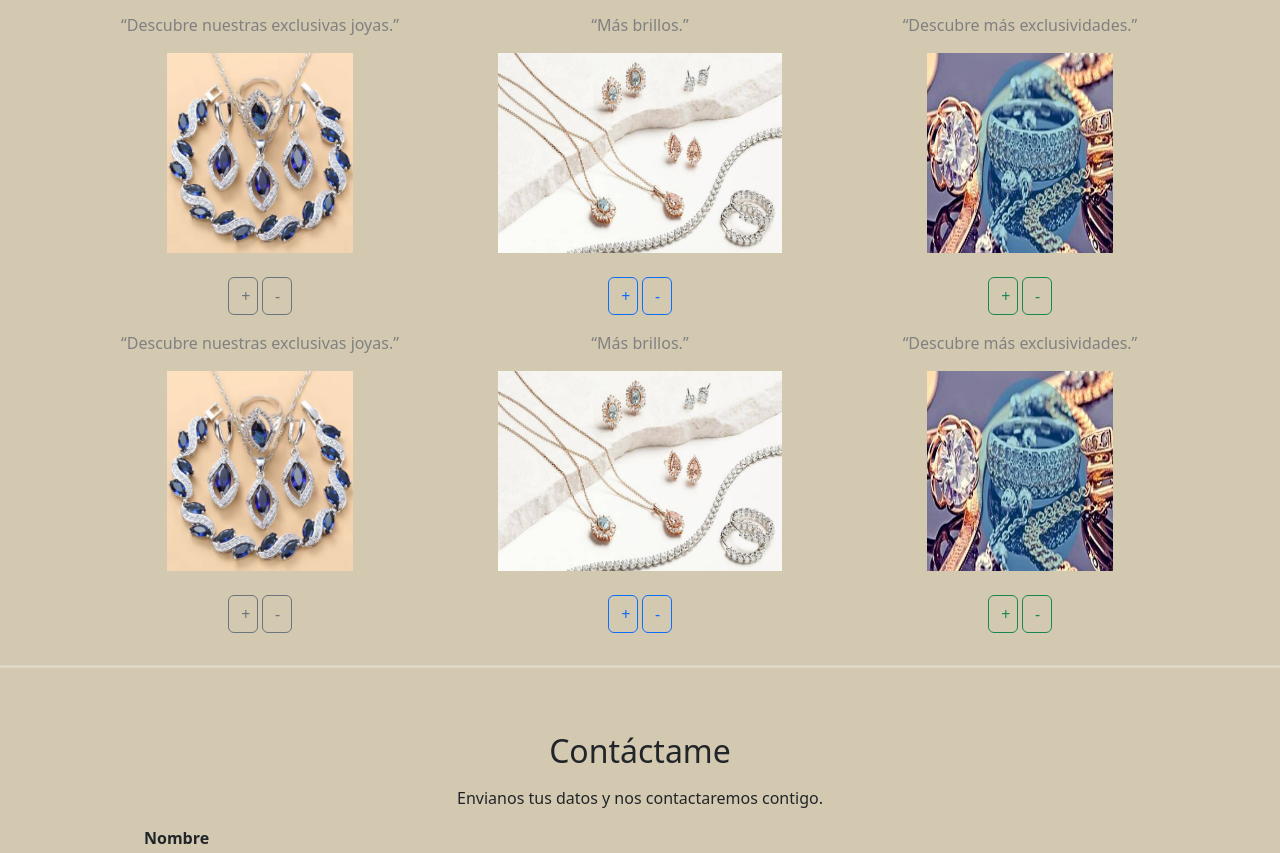
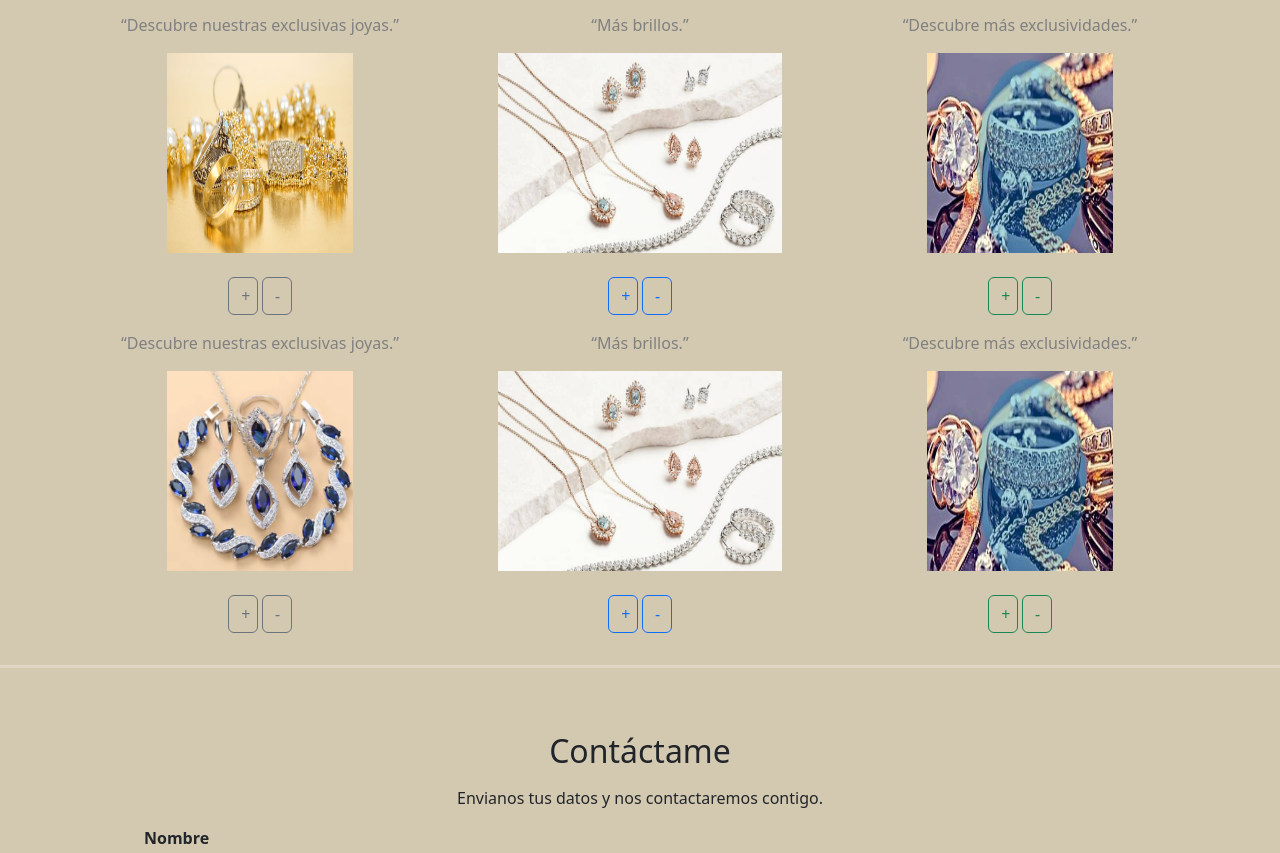
Before and after one commit to macasgarciam23-cell/modulo1frontend, a plain HTML site: page index.html in a window 1280 px wide. Shown: the part 2270-3123 px from the top of the page. Drawn offline with nearby package versions, Linux system fonts and the light colour scheme.

Commit message:
Cambios de imagen en la trajeta 7

```diff
--- a/index.html
+++ b/index.html
@@ -378,7 +378,7 @@
                 <div class="col-12 col-md-4 mb-3 text-center">
                     <p class="color">“Descubre nuestras exclusivas joyas.”</p>
                     <img
-                        src="assets/img/collar1.png"
+                        src="assets/img/conjuntos.png"
                         class="card-img-top imagen"
                         style="width: 52%; margin: auto"
                         alt="collar"
```
